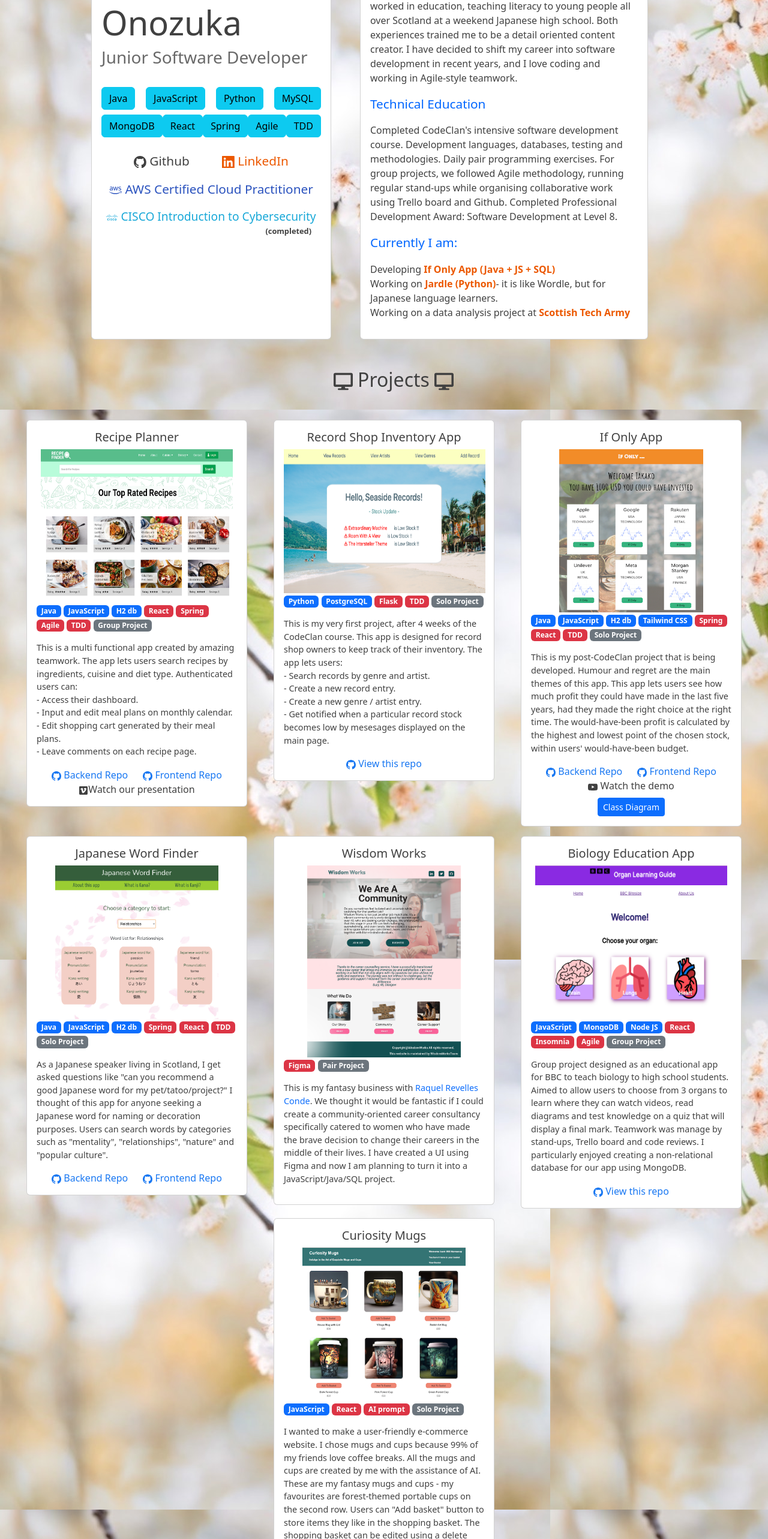
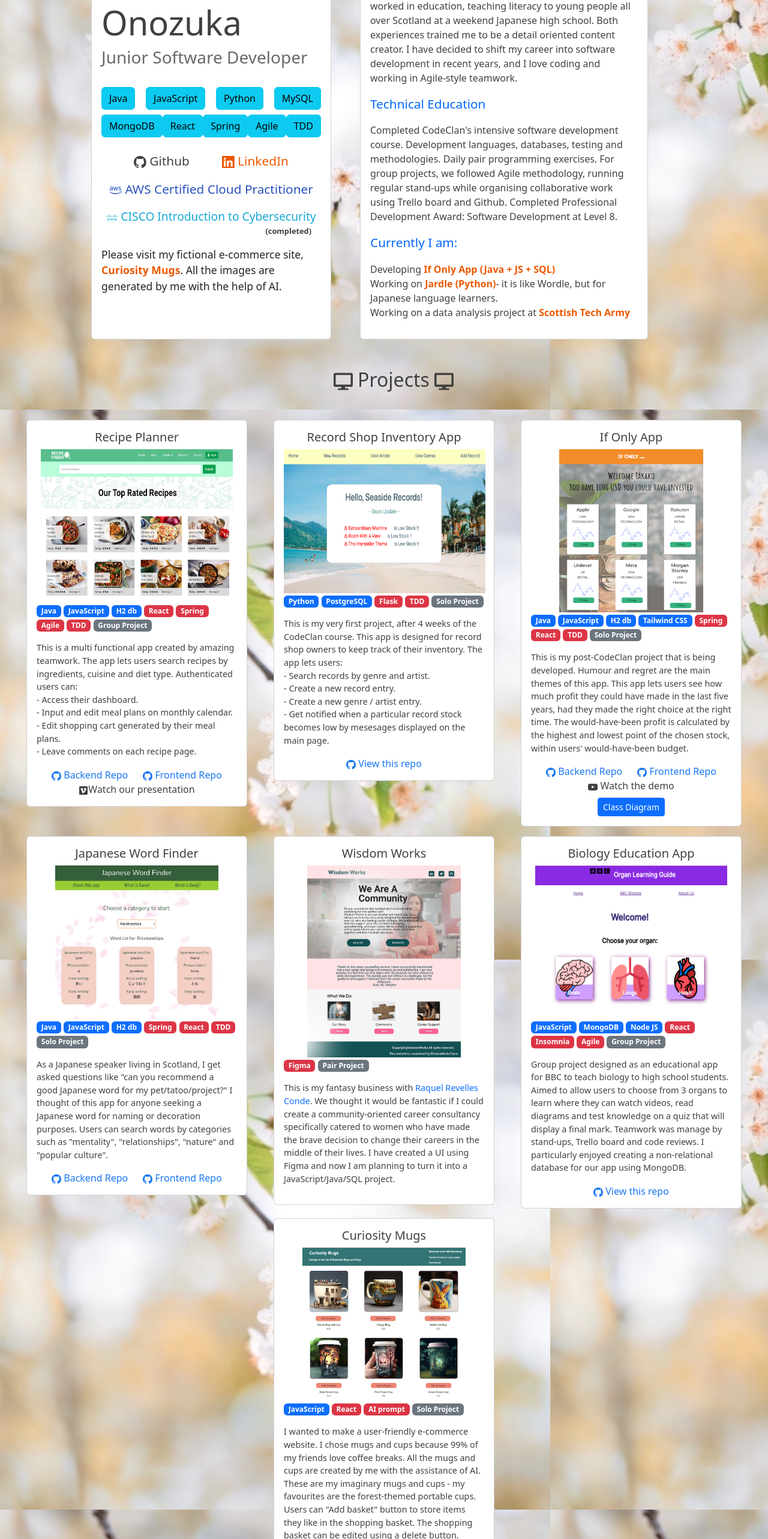
Before and after one commit to taksgarby/portfolio, a React (Create React App) app: page / in a window 1280 px wide. Shown: the part 234-2800 px from the top of the page at 60% size. Built offline with nearby package versions, Linux system fonts and the light colour scheme.

Commit message:
added mug shop site

```diff
--- a/src/components/AboutMe.js
+++ b/src/components/AboutMe.js
@@ -52,6 +52,10 @@ function AboutMe() {
         </div>
         <div class="cisco-sub"><strong>(completed)</strong></div>
 
+        <div class="news">
+          Please visit my fictional e-commerce site, <a href="https://taksgarby.github.io/curiositymugs/" target="_blank">
+           <strong> Curiosity Mugs</strong></a>. All the images are generated by me with the help of AI.
+        </div>
       </Card.Body>
     </Card>
 
--- a/src/components/components.css
+++ b/src/components/components.css
@@ -15,6 +15,16 @@
     font-size: 3.5rem;
     /* font-family:"Verdana, Geneva, Tahoma, sans-serif"; */
 
+}
+
+.news {
+    margin-top: 1rem;
+    font-size: 1.1rem;
+}
+
+.news a {
+    text-decoration: none;
+    color: #EC5800;
 }
 
 .h3 {
--- a/src/components/projects/ProjectMugs.js
+++ b/src/components/projects/ProjectMugs.js
@@ -3,6 +3,7 @@ import '../bottomComponents.css';
 import  Mugs from './mugs.png'
 import Badge from 'react-bootstrap/Badge';
 import { BsGithub } from 'react-icons/bs';
+import {AiOutlineCoffee} from 'react-icons/ai';
 
 function ProjectMugs() {
   return (
@@ -31,8 +32,8 @@ function ProjectMugs() {
       <Card.Text class="project-text">
      I wanted to make a user-friendly e-commerce website.
       I chose mugs and cups because 99% of my friends love coffee breaks.
-      All the mugs and cups are created by me with the assistance of AI. These are my fantasy mugs and cups -
-      my favourites are forest-themed portable cups on the second row.
+      All the mugs and cups are created by me with the assistance of AI. These are my imaginary mugs and cups -
+      my favourites are the forest-themed portable cups.
     Users can "Add basket" button to store items they like in the shopping basket. The shopping basket can be edited using
     a delete button.
       </Card.Text>
@@ -40,6 +41,9 @@ function ProjectMugs() {
 
       <Card.Link class="github-link-sm" href="https://github.com/taksgarby/curiositymugs" target="_blank" >
       <BsGithub /> View this repo</Card.Link>
+      <Card.Link class="github-link-sm" href="https://taksgarby.github.io/curiositymugs/" target="_blank" >
+      <AiOutlineCoffee />
+     Visit site</Card.Link>
       </div>
 
 </div>
```
